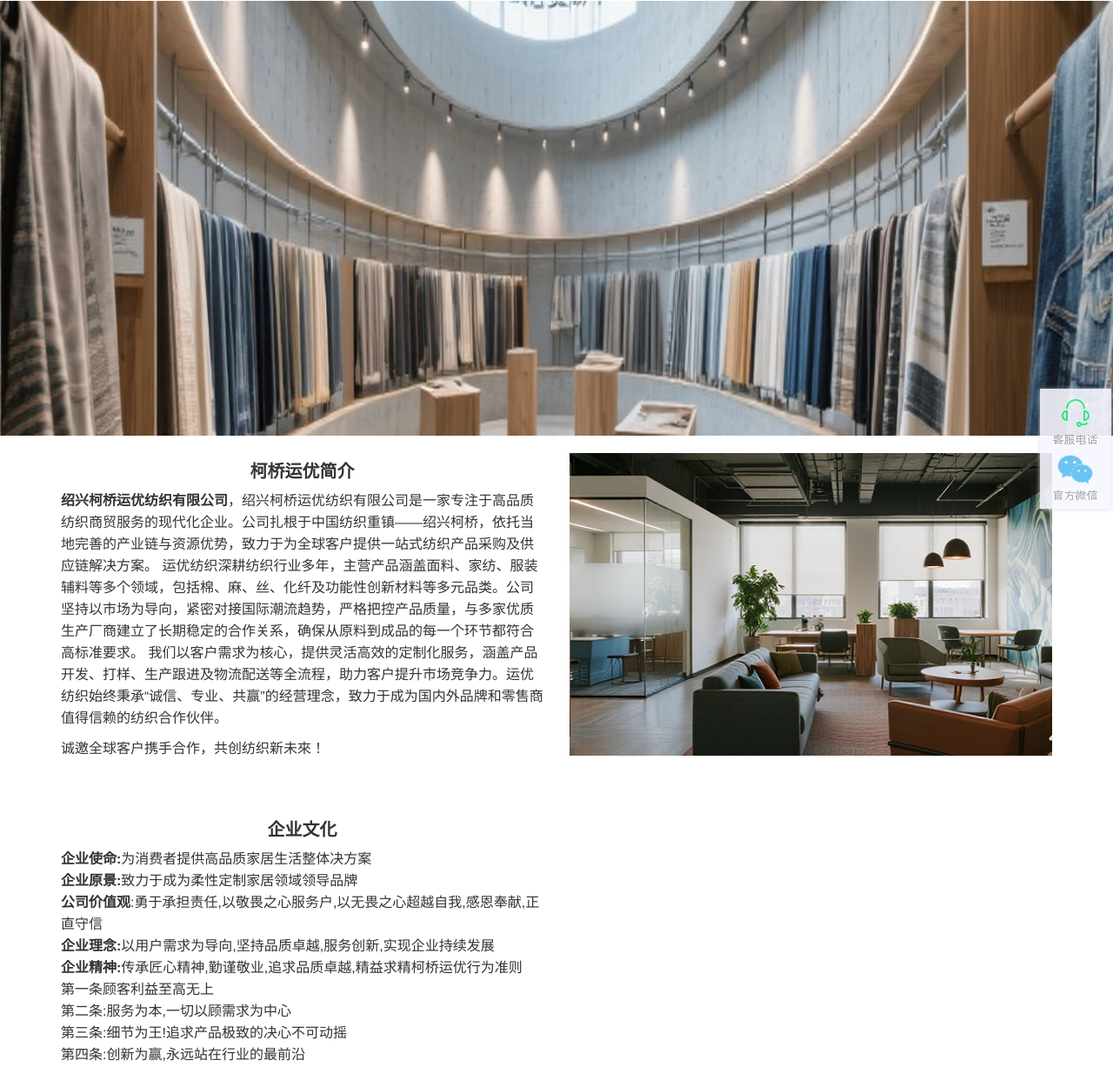
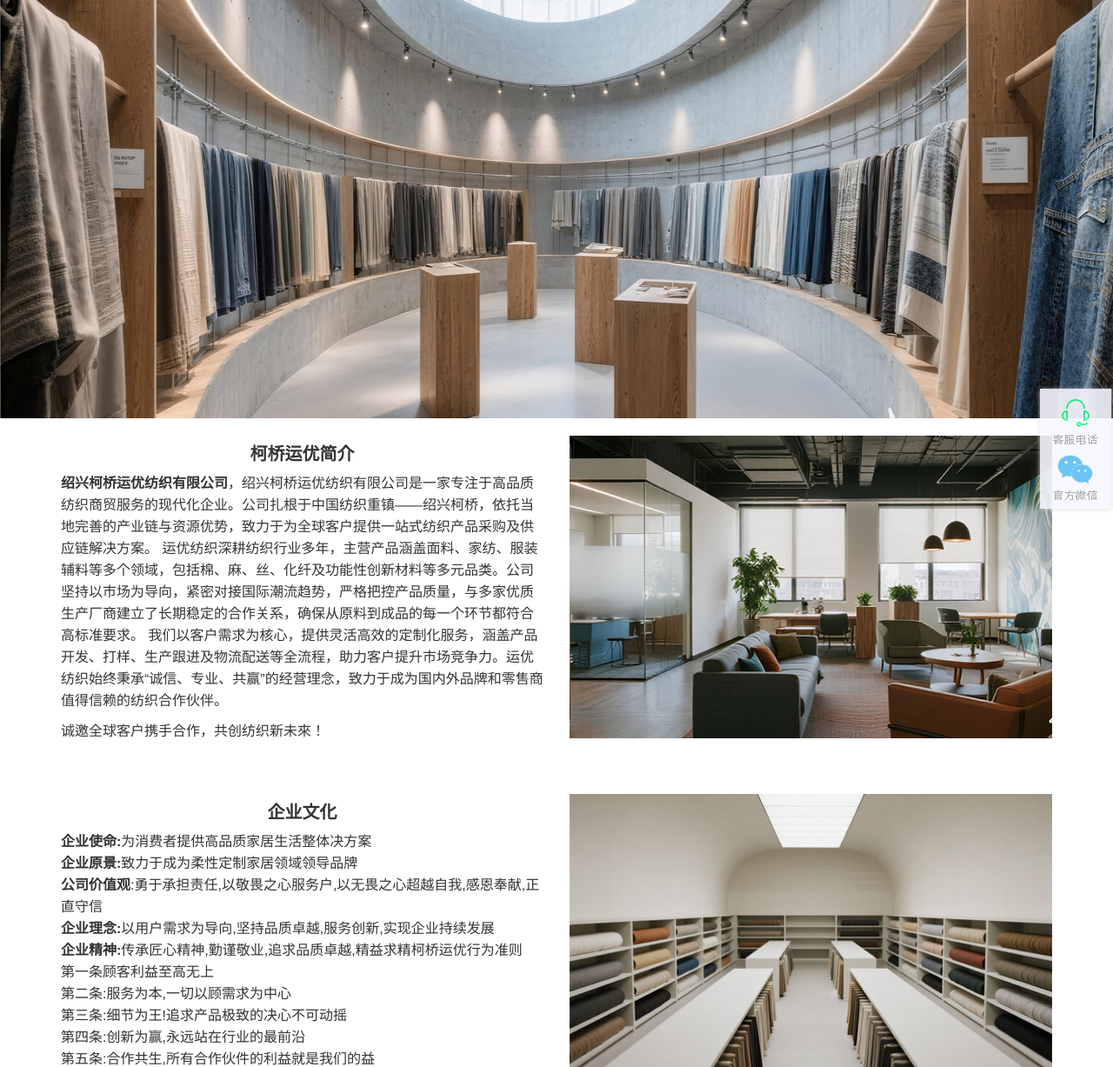
Before and after one commit to yunyoufz/yunyoufz.github.io, a plain HTML site: page profuile.html in a window 1280 px wide. Shown: the part 73-1300 px from the top of the page at 87% size. Drawn offline with Linux system fonts and the light colour scheme.

Commit message:
修复页面标签错误并更新图片路径

```diff
--- a/profuile.html
+++ b/profuile.html
@@ -3,7 +3,7 @@
 <head>
     <meta charset="utf-8">
     <title>绍兴柯桥运优纺织有限公司-公司介绍</title>
-    <<link rel="shortcut icon" href="img/home/favicon.ico" type="images/x-5b">
+    <link rel="shortcut icon" href="img/home/favicon.ico" type="images/x-5b">
     <!--<title>Document</title> 关键字增加所搜性-->
     <meta name="description" content="">
     <!--移动端<meta name="keywords" content="">-->
@@ -27,7 +27,7 @@
 <header id="header-container"></header>
 <div class="gjianjie">
     <div class="gjinajie-banner banner_img">
-        <img src="img/home/company_img3.jpg" alt="">
+        <img src="img/profuile/banner.jpg" alt="">
     </div>
     <div class="container">
         <div class="row gjianjie-jiesao">
@@ -80,7 +80,7 @@
                     <br>
                 </p>
             </div>
-            <a href="" class="col-md-6"><img src="img/wenhua.jpg" alt=""></a>
+            <a href="" class="col-md-6"><img src="img/profuile/banner2.jpg" alt=""></a>
 
         </div>
     </div>
```
Also changed, not shown: img/home/company_img3.jpg (deleted), img/profuile/565c7391cf89c.jpg (deleted), img/profuile/565c739edf33c.jpg (deleted), img/profuile/565c73bb0013f.jpg (deleted), img/profuile/565c73c3944a7.jpg (deleted), img/profuile/565c73d5d13f6.jpg (deleted), img/profuile/565c73e778df5.jpg (deleted), img/profuile/565c73f2e1a34.jpg (deleted), img/profuile/565c7402ccc80.jpg (deleted), img/profuile/565c74562c6ce.jpg (deleted), img/profuile/banner.jpg (added), img/profuile/banner2.jpg (added), img/profuile/xingxiang.jpg (deleted), img/profuile/yangabna.jpg (deleted).
